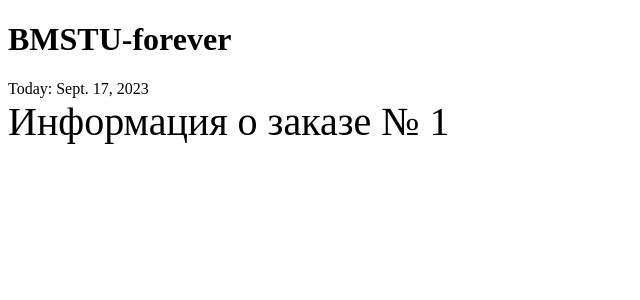
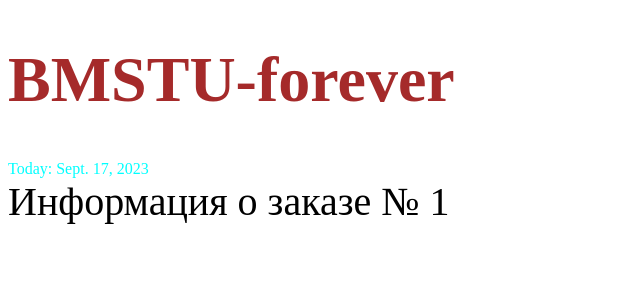
Before and after one commit to Rozzenant/web, a Django app: page /order/1 in a window 1280 px wide. Shown: the top 300 px of the page, without its empty margins (0-640 px from the left). Run offline with Django 4.2, Linux system fonts and the light colour scheme.

Commit message:
Repair bugs with no-work CSS

```diff
--- a/bmstu_lab/static/css/examp.css
+++ b/bmstu_lab/static/css/examp.css
@@ -1,3 +1,12 @@
 .order-text {
   font-size: 40px;
 }
+
+h1 {
+  font-size: 64px;
+  color: brown;
+}
+
+.time {
+  color: aqua;
+}
--- a/templates/base.html
+++ b/templates/base.html
@@ -1,4 +1,5 @@
 <!doctype html>
+{% load static %}
 <html lang="ru">
 <head>
     <meta charset="UTF-8">
@@ -6,6 +7,7 @@
           content="width=device-width, user-scalable=no, initial-scale=1.0, maximum-scale=1.0, minimum-scale=1.0">
     <meta http-equiv="X-UA-Compatible" content="ie=edge">
     {% block head %} {% endblock %}
+    <link rel="stylesheet" type="text/css" href="{% static 'css/examp.css' %}">
     <title>{% block title %}{% endblock %}</title>
 </head>
 <body>
--- a/templates/order.html
+++ b/templates/order.html
@@ -1,9 +1,6 @@
 {% extends 'base.html' %}
-{% load static %}
 
 {% block title %} Номер заказа: {{ data.id }} {% endblock %}
-
-{% block head %} <link rel="stylesheet" type="text/css" href="{% static 'css/examp.css' %}"> {% endblock %}
 
 {% block content %}
     <div class="time">Today: {{ data.current_date }}</div>
```
